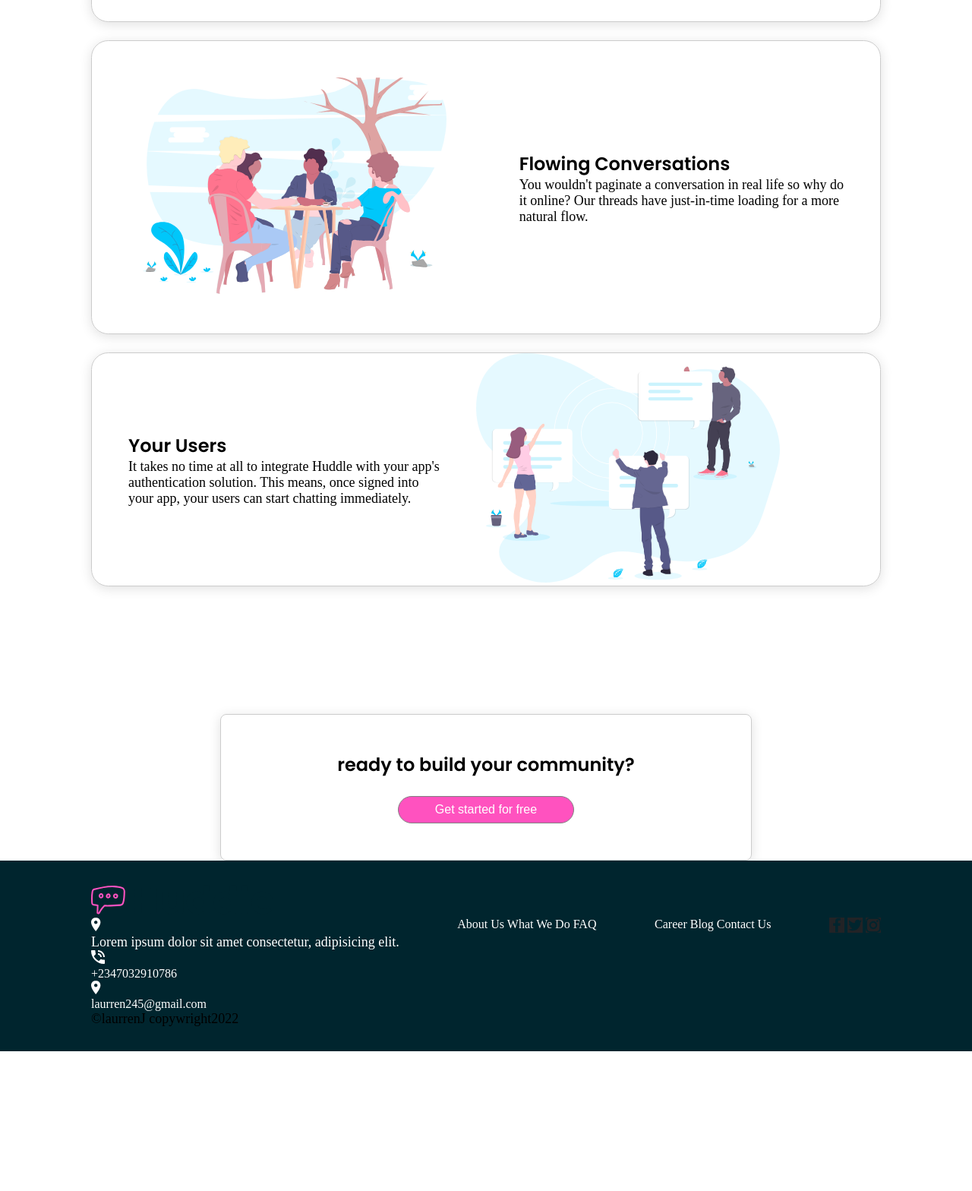
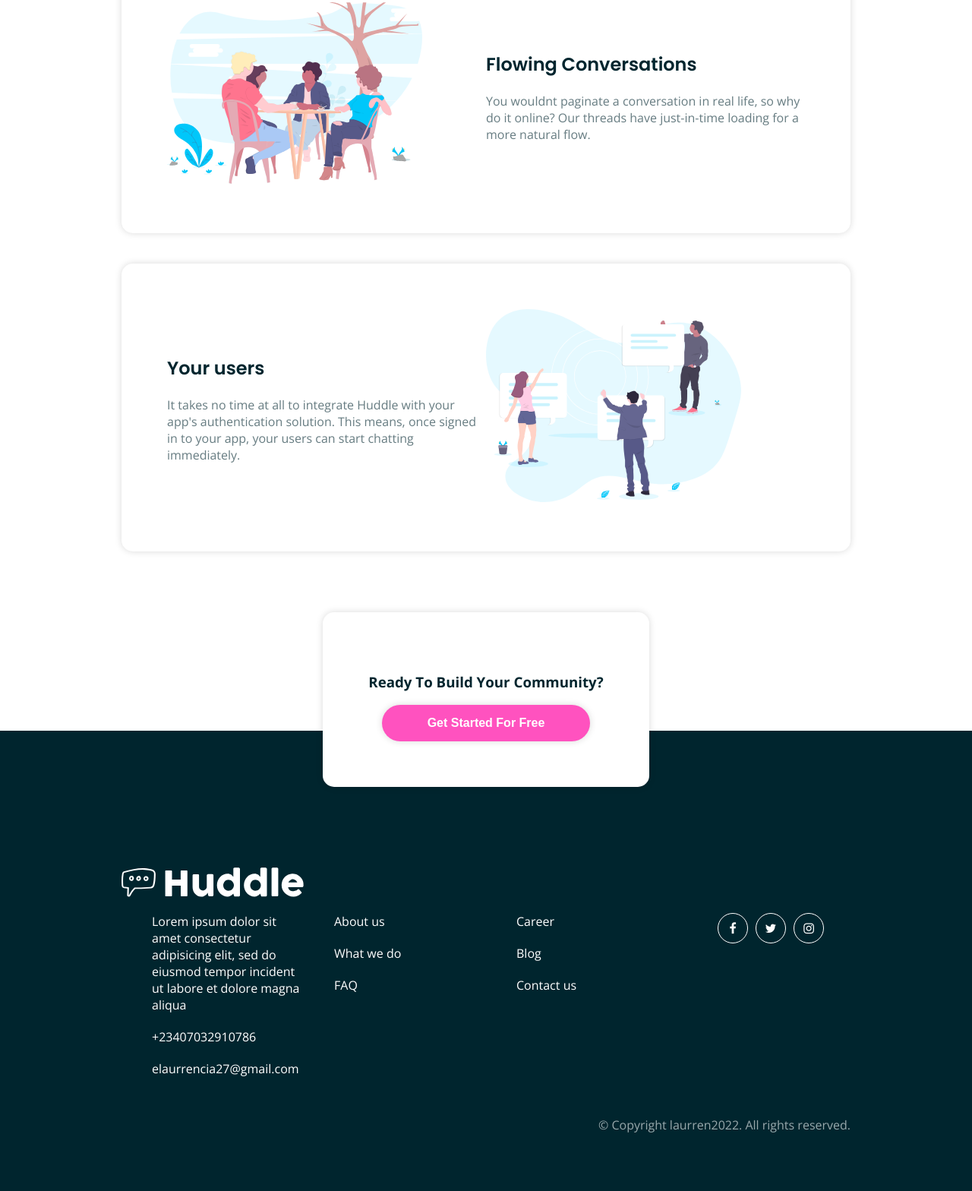
Before and after one commit to Laurrencia/huddle-landing-page, a plain HTML site: page index.html in a window 1280 px wide. Shown: the part 984-2552 px from the top of the page at 76% size. Before the commit the page ends 2368 px from the top, so only its background shows below. Drawn offline with nearby package versions, Linux system fonts and the light colour scheme.

Commit message:
I made changes

```diff
--- a/index.html
+++ b/index.html
@@ -6,118 +6,151 @@
     <meta name="viewport" content="width=device-width, initial-scale=1.0">
     <title>Huddle landing page</title>
     <link rel="stylesheet" href="style.css">
+    <link
+      rel="stylesheet"
+      href="https://cdnjs.cloudflare.com/ajax/libs/font-awesome/4.7.0/css/font-awesome.min.css"
+    />
     <link rel="shortcut icon" href="./img/favicon-32x32 (2).png" type="image/x-icon">
-    <link href="https://fonts.googleapis.com/css2?family=Open+Sans:wght@400;700&family=Poppins:wght@600&display=swap" rel="stylesheet">
+
 
 </head>
 <body>
-    <header class="container">
-        <nav class="nav">
-            <img src="./img/logo.svg" alt="Huddle logo" width="" height="">
-            <a href="#"><button> Try it free</button></a>
+    <header>
+      <div class="container">
+        <nav class="content">
+          <img class="logo" alt="logo" src="./img/logo.svg" />
+          <button class="btn">Try it Free</button>
         </nav>
+        <div class="content">
+          <div>
+            <h1>Build The Community Your Fans Will Love</h1>
 
-        <div class="menu">
-            <div class="first">
-                <h1>Build The Community<br> Your Fans Will Love</h1>
-                <p> Huddle re-imagines the way we build communities. You have <br> a voice, but so does your audience.
-                    Create connections with <br> your users as you engage in genuine discussion.
+            <p>
+              Huddle re-imagines the way we build communities. You have a voice,
+              but so does your audience. Create connections with your users as
+              you engage in genuine discussion.
             </p>
-                <a href="#"><button>Get started for free</button></a>
+
+            <button class="btn btn-first">Get Started For Free</button>
           </div>
-            <div class="second">
-                <img src="./img/illustration-mockups.svg" alt="">
+
+          <div>
+            <img
+              class="header-img"
+              src="./img/illustration-mockups.svg"
+              alt="mockups"
+            />
+          </div>
         </div>
       </div>
     </header>
     <main>
-        <section id="section">
-          <div class="section1">
-            <div class="grow-1 grow1-item">
+      <div class="container">
+        <div class="box content">
+          <div>
             <h2>Grow Together</h2>
-                <p> Generate meaninful discussion with your audience and <br>
-                    build a strong, loyal community. Think of an insightful<br>
-                    conversations you miss out on with a feedback form.
+            <p>
+              Generate meaningful discussions with your audience and build a
+              strong, loyal community. Think of the insightful conversations you
+              miss out on with a feedback form.
             </p>
           </div>
-            <div class="grow-2 grow1-item">
-                <img src="./img/illustration-grow-together.svg" alt="">
+          <div>
+            <img src="./img/illustration-grow-together.svg" alt="grow-together" />
           </div>
         </div>
-         <div class="section2">
-            <div class="flow-1 flow1-item">
+        <div class="box content box-reverse-mobile">
+          <div>
+            <img
+              src="./img/illustration-flowing-conversation.svg"
+              alt="flowing-conversation"
+            />
+          </div>
+
+          <div>
             <h2>Flowing Conversations</h2>
-                <p> You wouldn't paginate a conversation in real life so why do<br>
-                    it online? Our threads have just-in-time loading for a more<br>
-                    natural flow.
+            <p>
+              You wouldnt paginate a conversation in real life, so why do it
+              online? Our threads have just-in-time loading for a more natural
+              flow.
             </p>
           </div>
-            <div class="flow2 flow1-item">
-                <img src="./img/illustration-flowing-conversation.svg" alt="" width="400px">
+        </div>
+        <div class="box content">
+          <div>
+            <h2>Your users</h2>
+
+            <p>
+              It takes no time at all to integrate Huddle with your app's
+              authentication solution. This means, once signed in to your app,
+              your users can start chatting immediately.
+            </p>
+          </div>
+          <div>
+            <img src="./img/illustration-your-users.svg" alt="your-users" />
           </div>
         </div>
-         <div class="section3">
-            <div class="users1 users1-item">
-                <h2>Your Users</h2>
-                <p> It takes no time at all to integrate Huddle with your app's <br>
-                    authentication solution. This means, once signed into<br>
-                    your app, your users can start chatting immediately.
-                </p>
       </div>
-            <div class="users2 users2-item">
-                <img src="./img/illustration-your-users.svg" alt="" width="400px">
+    </main>
+    <div class="container center">
+      <div class="box small-box">
+        <h3>Ready To Build Your Community?</h3>
+
+        <button class="btn btn-first btn-big">Get Started For Free</button>
       </div>
     </div>
-        </section>
-        <section id="community">
-            <div class="community">
-              <h2>ready to build your community?</h2>
-              <a href="#"><button>Get started for free</button></a>
+
+    <footer>
+      <div class="container">
+        <img src="./img/logo-bottom.svg" alt="logo-bottom" width="240" height="39" />
+
+        <div class="content end">
+          <ul>
+            <li>
+              Lorem ipsum dolor sit amet consectetur adipisicing elit, sed do
+              eiusmod tempor incident ut labore et dolore magna aliqua
+            </li>
+            <li>+23407032910786</li>
+            <li>elaurrencia27@gmail.com</li>
+          </ul>
+
+          <ul>
+            <li>About us</li>
+            <li>What we do</li>
+            <li>FAQ</li>
+          </ul>
+
+          <ul>
+            <li>Career</li>
+            <li>Blog</li>
+            <li>Contact us</li>
+          </ul>
+
+          <ul class="socials">
+            <li>
+              <a
+                class="circle"
+                href="#"
+                target="blank"
+                ><i class="fa fa-facebook"></i
+              ></a>
+            </li>
+            <li>
+              <a
+                class="circle"
+                href="#"
+                target="blank"
+                ><i class="fa fa-twitter"></i
+              ></a>
+            </li>
+            <li>
+              <a class="circle" href="#" target="blank"
+                ><i class="fa fa-instagram"></i
+              ></a>
+            </li>
+          </ul>
         </div>
-        </section>
-    </main>
-    <footer id="contact">
-        <img src="img/logo.svg" alt="huddle logo" class="logo">
-        <div class="footer-sec">
-            <div class="col1">
-                <div class="icon">
-                    <img src="./img/icon-location.svg" alt="location">
-                </div>
-                <div class="icon-text">
-                    <p>Lorem ipsum dolor sit amet consectetur, adipisicing elit.  </p>
-                </div>
-                <div class="icon">
-                    <img src="./img/icon-phone.svg" alt="location">
-                </div>
-                <div class="icon-text">
-                    <a href="tel:+">+2347032910786</a>
-                </div>
-                <div class="icon">
-                    <img src="./img/icon-location.svg" alt="location">
-                </div>
-                <div class="icon-text">
-                    <a href="mailto:">laurren245@gmail.com</a>
-                </div>
-            </div>
-            <div class="col2">
-                <a href="">About Us</a>
-                <a href="">What We Do</a>
-                <a href="">FAQ</a>
-            </div>
-            <div class="col3">
-                <a href="">Career</a>
-                <a href="">Blog</a>
-                <a href="">Contact Us</a>
-            </div>
-            <div class="col4">
-                <img src="./img/facebook.svg" alt="facebook" width="20px" height="20px">
-                <img src="./img/twitter.svg" alt="twitter" width="20px" height="20px">
-                <img src="./img/instagram.svg" alt="instagram" width="20px" height="20px">
-            </div>
-        </div>
-        <div class="copyright">
-            <p>&copy;laurrenJ  copywright2022</p>
-
+        <p>&copy; Copyright laurren2022. All rights reserved.</p>
       </div>
     </footer>
 </body>
--- a/style.css
+++ b/style.css
@@ -1,192 +1,184 @@
+@import url('https://fonts.googleapis.com/css2?family=Open+Sans:wght@400;700&family=Poppins:wght@600&display=swap');
 *{
     box-sizing: border-box;
+}
+
+body {
+    color: hsl(192, 100%, 9%);
+    font-family: "Open Sans", sans-serif;
     margin: 0;
-    padding: 0;
   }
-p, button{
-    font-family: 'open Sans' sans-serif;
-    font-size: 18px;
+
+  h1,
+  h2 {
+    font-family: "Poppins", sans-serif;
   }
-h1, h2, h6{
-    font-family: 'poppins',sans-serif;
+
+  p {
+    opacity: 0.6;
   }
-.container{
-    background-image: url(./img/bg-hero-desktop.svg);
+
+  img {
+    max-width: 100%;
+  }
+
+  .btn {
+    padding: 15px 60px;
+    border-radius: 50px;
+    background-color: #fff;
+    border: none;
+    font-size: 16px;
+    cursor: pointer;
+    font-weight: 700;
+    box-shadow: 0 0 10px rgb(0, 0, 0, 0.15);
+  }
+
+  .btn-first {
+    background-color: hsl(322, 100%, 66%);
+    color: white;
+  }
+  .container {
+    padding: 0 20px;
+    margin: 0 auto;
+    width: 1000px;
+    max-width: 100%;
+  }
+
+  .center {
+    text-align: center;
+  }
+
+  .content {
+    display: flex;
+    align-items: center;
+  }
+
+  .content > div,
+  .content > ul {
+    flex: 1;
+  }
+
+  .end {
+    align-items: flex-start;
+  }
+
+  header {
+    background-image: url("./img/bg-hero-desktop.svg");
+    background-size: cover;
+    background-position: center center;
     background-color: hsl(193, 100%, 96%);
-    width: 100%;
+    padding: 40px 0;
   }
-nav{display: flex;}
-nav img{
+
+  nav {
+    justify-content: space-between;
+    margin-bottom: 40px;
     align-items: center;
-    justify-content: space-between;
-    padding: 2rem 5rem;
-    font-family:'poppins',sans-serif ;
   }
-nav button{
+
+  .header-img {
+    margin-left: 20%;
+    width: 80%;
+  }
+
+  .box {
     background-color: #fff;
-    border-radius: 25px;
-    padding: 0.5rem 3rem;
-    margin-top: 2rem;
-    border: thin solid gray;
-    outline: 0;
-    cursor: pointer;
-    font-family:  'open Sans' sans-serif;
-    margin-left: 45rem;
-    align-items: center;
-    justify-content: center;
+    border-radius: 15px;
+    box-shadow: 0 0 10px rgb(0, 0, 0, 0.15);
+    margin: 40px 0;
+    padding: 60px;
+  }
 
+  .small-box {
+    display: inline-block;
+    margin-bottom: -50%;
+    position: relative;
+    z-index: 1;
   }
-.menu{
+  .box img {
+    width: 80%;
+  }
+
+  footer {
+    background-color: hsl(192, 100%, 9%);
+    color: #fff;
+    padding: 180px 0 60px;
+  }
+
+  footer ul {
+    list-style-type: none;
+  }
+
+  footer ul li {
+    margin-bottom: 20px;
+  }
+
+  footer .socials {
     display: flex;
-    margin: auto;
     align-items: center;
     justify-content: center;
   }
-.menu a{
-    color:hsl(192, 100%, 9%) ;
-}
-.menu .menu .items{
-    padding: 5rem;
-}
-.menu .first h1{
-    margin-bottom: 1rem;
-    font-family:'poppins',sans-serif ;
-}
-.menu .first p{
-    margin-bottom: 1rem;
-    line-height: 1.5;
-    font-family:  'open Sans' sans-serif;
-}
-.menu .first button{
-    background-color:hsl(322, 100%, 66%) ;
+
+  footer .circle {
+    border: 1px solid #fff;
+    border-radius: 50%;
     color: #fff;
-    border-radius: 25px;
-    border: thin solid gray;
-    padding: 0.5rem 3rem;
-    font-size: 1rem;
-    font-family: 'open Sans' sans-serif;
-    outline: 0;
-    cursor: pointer;
-}
-.menu .first{
-    width: 50%;
-    font-size: 18px;
-    margin-left: 5rem;
-}
-.menu .second img{
-    max-width: 500px;
-    height: auto;
-    margin-left: 10rem;
-    margin-right: 5rem ;
-}
-#section{
-    padding: 7.5rem;
-
-}
-#section .section1{
-    display: flex;
+    display: inline-flex;
+    height: 40px;
+    width: 40px;
+    margin-right: 10px;
     align-items: center;
-    border: thin solid #ccc;
-    border-radius: 1.4rem;
-    margin-bottom: 1.5rem;
-    box-shadow: 0 3px 16px rgb(0,0,0,0.12);
+    justify-content: center;
+    text-decoration: none;
   }
 
-#section .section1 .grow1-item{
-    padding:  3rem 3rem 3rem 3rem;
-}
-#section .section1 .grow-2 img{
-    width: 400px;
-}
-#section{
-    padding: 7.5rem;
-}
-#section .section2{
-    display: flex;
-    flex-direction: row-reverse;
-    align-items: center;
-    border: thin solid #ccc;
-    border-radius: 1.4rem;
-    margin-bottom: 1.5rem;
-    box-shadow: 0 3px 16px rgb(0,0,0,0.12);
-
-}
-#section .section2 .flow1-item{
-    padding:  3rem 3rem 3rem 3rem;
-}
-#section .section2 .flow-2 img{
-    width: 400px;
-}
-#section3{
-    padding: 7.5rem;
-}
-#section .section3{
-    display: flex;
-    align-items: center;
-    border: thin solid #ccc;
-    border-radius: 1.4rem;
-    margin-bottom: 0.5rem;
-    box-shadow: 0 3px 16px rgb(0,0,0,0.12);
-}
-#section .section3 .users1-item{
-    padding:  3rem 3rem 3rem 3rem;
-}
-#section .section3 .users-2 img{
-    width: 400px;
-}
-#community .community{
-    display: flex;
-    flex-direction: column;
-    align-items: center;
-    justify-content: center;
-    width: 700px;
-    border: thin solid #ccc;
-    margin: 0 auto;
-    padding: 3rem;
-    border-radius: 0.5rem;
-    margin-top: 2.5rem;
-    box-shadow: 0 3px 16px rgb(0,0,0,0.12);
-    z-index: 1;
-
-}
-#community .community button{
-    background-color:hsl(322, 100%, 66%) ;
-    color: #fff;
-    border-radius: 25px;
-    border: thin solid gray;
-    padding: 0.5rem 3rem;
-    margin-top: 1.5rem;
-    font-size: 1rem;
-    font-family: 'open Sans' sans-serif;
-    outline: 0;
-    cursor: pointer;
-}
-#contact{
-    padding: 2rem 7.5rem;
-    background-color: hsl(192, 100%, 9%);
-}
-.footer-sec{
-    display: flex;
-    width: 100%;
-    justify-content: space-between;
+  footer p {
+    text-align: right;
   }
 
-.col1{color: white;}
-.col1 a{
-    text-decoration: none;
-    color: #fff;
+  @media screen and (max-width: 425px) {
+    body {
+      text-align: center;
+      font-size: 1.15em;
+    }
+    header {
+        background-image: url("./img/bg-hero-mobile.svg");
+    }
 
+    nav.content {
+      flex-direction: row;
     }
-.col2 a{
-    text-decoration: none;
-    color: #fff;
+    .header-img {
+      margin-top: 45px;
+      margin-left: 0;
+      width: 100%;
+    }
 
+    .content {
+      flex-direction: column;
     }
-.col3 a{
-    text-decoration: none;
-    color: #fff;
+    .btn {
+      padding: 10px 25px;
+      font-size: 10px;
+    }
 
+    header .btn-first {
+      margin-top: 10px;
+      padding: 15px 90px;
     }
-.col4 img{
-    color: white;
+    .logo {
+      width: 120px;
+      height: 20px;
     }
+    .box-reverse-mobile {
+      flex-direction: column-reverse;
+    }
+
+    footer ul {
+      width: 100%;
+      padding: 0;
+    }
+    footer p {
+      text-align: center;
+    }
+  }
```
Also changed, not shown: img/logo-bottom.svg (added). Lines whose indentation alone changed are shown as unchanged.
